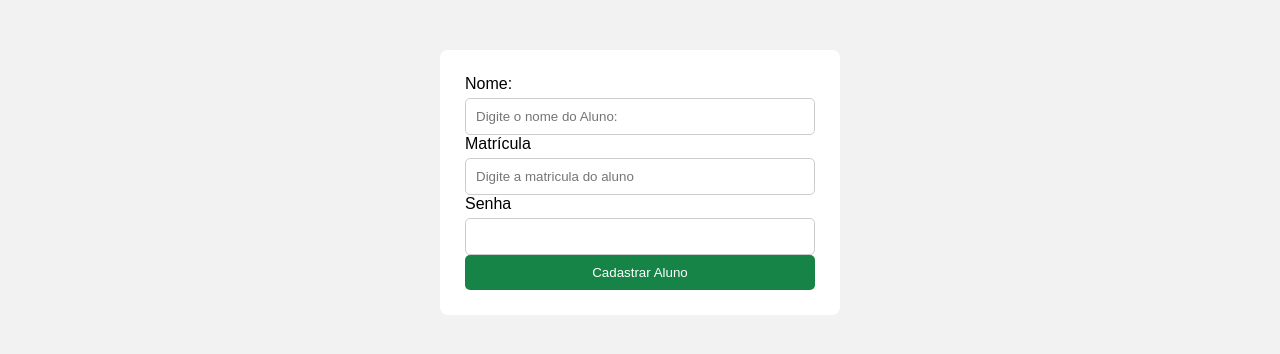
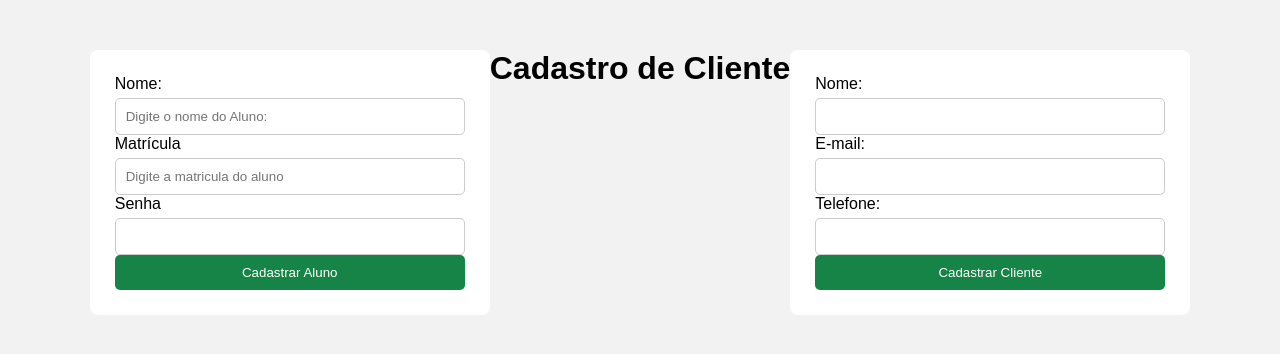
Before and after one commit to Mateus15-15/Maker_sistema-, a Django app: page / in a window 1280 px wide. Shown: the part 122-476 px from the top of the page. Run offline with Django 5.2, Linux system fonts and the light colour scheme.

Commit message:
Update index.html

```diff
--- a/templates/index.html
+++ b/templates/index.html
@@ -32,6 +32,17 @@
 
             <button type="submit">Cadastrar Aluno</button>
         </form>
+            <h1>Cadastro de Cliente</h1>
+        <form action="{% url 'cliente' %}" method="POST">
+            {% csrf_token %}
+            <label for="cliente_nome">Nome:</label>
+            <input type="text" id="cliente_nome" name="nome" required>
+            <label for="cliente_email">E-mail:</label>
+            <input type="email" id="cliente_email" name="email" required>
+            <label for="cliente_telefone">Telefone:</label>
+            <input type="tel" id="cliente_telefone" name="telefone" required>
+            <button type="submit">Cadastrar Cliente</button>
+        </form>
     </main>
 </body>
 </html>
```
